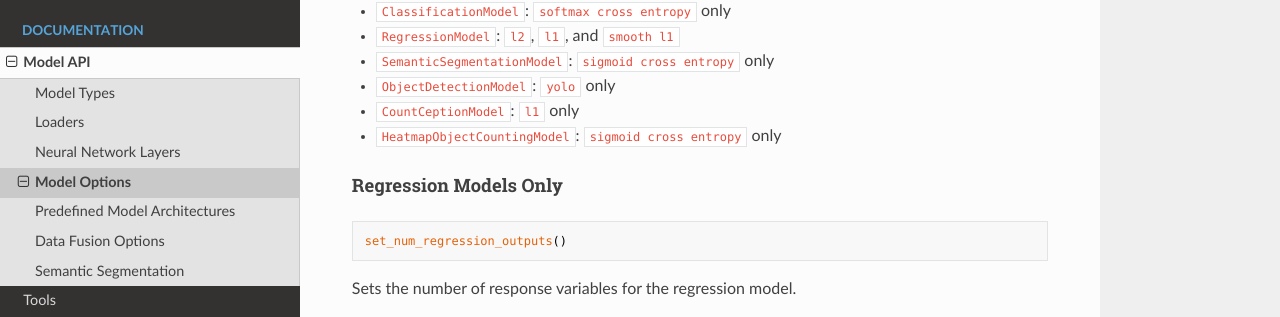
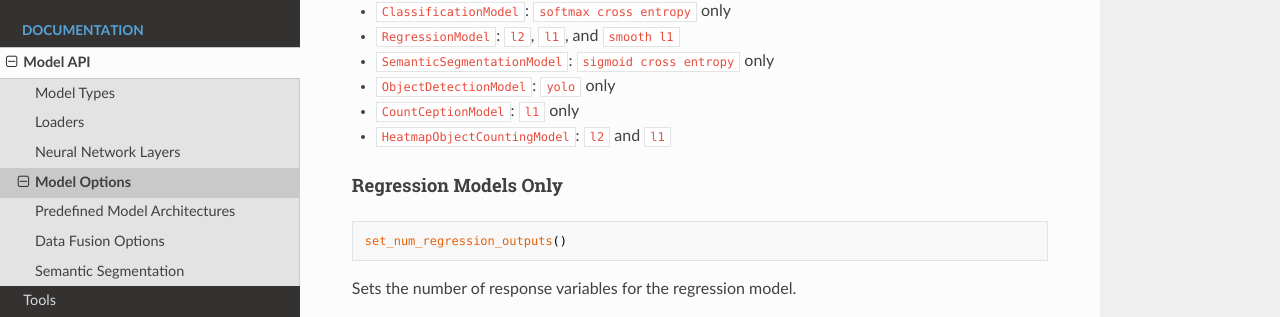
Before and after one commit to p2irc/deepplantphenomics, an MkDocs documentation site: the page built from docs/Model-Options.md, in a window 1280 px wide and 900 px high, scrolled down 2254 px. Shown: the part 132-449 px from the top of the window. Built offline with MkDocs 1.6.1, drawn with Linux system fonts in a browser that asks for light colours; nearby versions of some CDN libraries; old or Windows-style settings are respelled for this version of MkDocs.

Commit message:
Document change in heatmap counting loss functions

```diff
--- a/docs/Model-Options.md
+++ b/docs/Model-Options.md
@@ -94,7 +94,7 @@ Sets the loss function to be used by the model during training and testing. The
 - `SemanticSegmentationModel`: `sigmoid cross entropy` only
 - `ObjectDetectionModel`: `yolo` only
 - `CountCeptionModel`: `l1` only
-- `HeatmapObjectCountingModel`: `sigmoid cross entropy` only
+- `HeatmapObjectCountingModel`: `l2` and `l1`
 
 #### Regression Models Only
 
```
